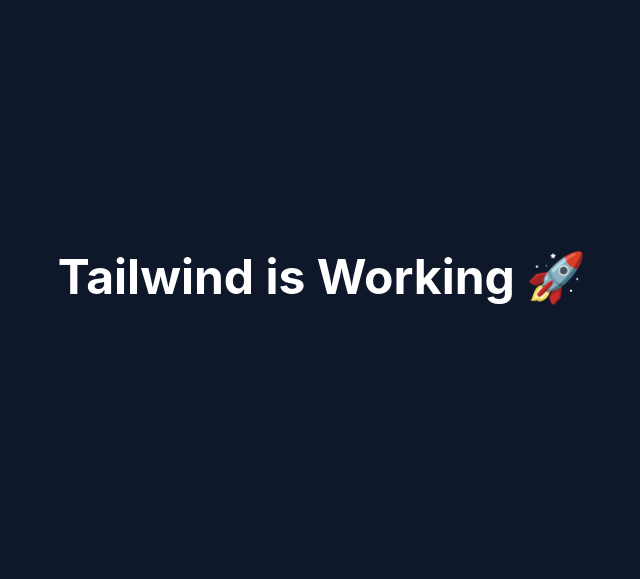
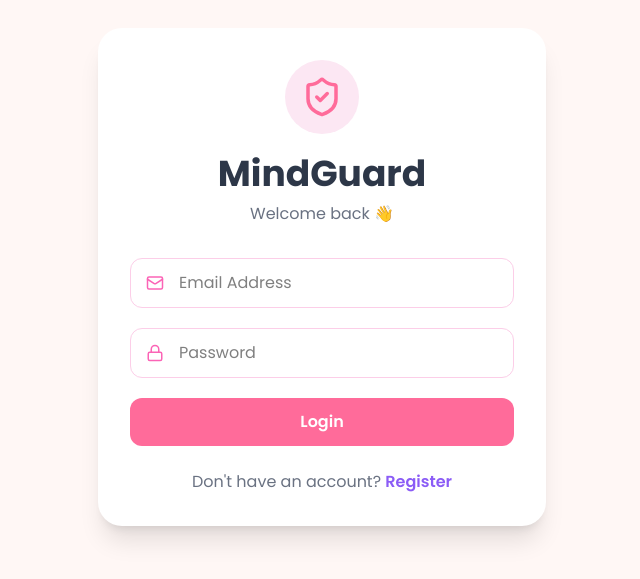
Before and after one commit to shehwarm/MindGuard, a React app in the folder frontend/: page /login in a window 1280 px wide. Shown: the part 123-702 px from the top of the page, without its empty margins (318-958 px from the left). Built offline with nearby package versions, Linux system fonts and the light colour scheme; the HTML template or start-up script is replaced by a standard one.

Commit message:
feat: add login page with form validation and styling, integrate lucide-react icons

```diff
--- a/frontend/package.json
+++ b/frontend/package.json
@@ -12,6 +12,7 @@
   "dependencies": {
     "@tailwindcss/vite": "^4.3.3",
     "axios": "^1.19.0",
+    "lucide-react": "^1.28.0",
     "react": "^19.2.8",
     "react-dom": "^19.2.8",
     "react-router-dom": "^7.18.2",
--- a/frontend/src/App.jsx
+++ b/frontend/src/App.jsx
@@ -1,10 +1,30 @@
+import { Routes, Route, Navigate } from "react-router-dom";
+
+import Login from "./pages/Login";
+import Register from "./pages/Register";
+import Dashboard from "./pages/Dashboard";
+import ProtectedRoute from "./routes/ProtectedRoute";
+
 function App() {
   return (
-    <div className="min-h-screen bg-slate-900 flex items-center justify-center">
-      <h1 className="text-5xl font-bold text-white">
-        Tailwind is Working 🚀
-      </h1>
-    </div>
+    <Routes>
+      {/* Redirect root to login */}
+      <Route path="/" element={<Navigate to="/login" replace />} />
+
+      {/* Public Routes */}
+      <Route path="/login" element={<Login />} />
+      <Route path="/register" element={<Register />} />
+
+      {/* Protected Route */}
+      <Route
+        path="/dashboard"
+        element={
+          <ProtectedRoute>
+            <Dashboard />
+          </ProtectedRoute>
+        }
+      />
+    </Routes>
   );
 }
 
--- a/frontend/src/index.css
+++ b/frontend/src/index.css
@@ -1 +1,8 @@
+@import url("https://fonts.googleapis.com/css2?family=Poppins:wght@300;400;500;600;700&display=swap");
+
 @import "tailwindcss";
+
+body {
+    font-family: "Poppins", sans-serif;
+    background-color: #FFF7F5;
+}
--- a/frontend/src/pages/Login.jsx
+++ b/frontend/src/pages/Login.jsx
@@ -1,15 +1,17 @@
 import { useState } from "react";
-import axios from "axios";
+import { useNavigate, Link } from "react-router-dom";
+import { ShieldCheck, Mail, Lock } from "lucide-react";
 import api from "../services/api";
-import { useNavigate } from "react-router-dom";
 
 function Login() {
+  const navigate = useNavigate();
+
   const [formData, setFormData] = useState({
     email: "",
     password: "",
   });
 
-    const navigate = useNavigate();
+  const [loading, setLoading] = useState(false);
 
   const handleChange = (e) => {
     setFormData({
@@ -21,47 +23,115 @@
   const handleSubmit = async (e) => {
     e.preventDefault();
 
+    if (!formData.email || !formData.password) {
+      alert("Please fill all fields");
+      return;
+    }
+
     try {
+      setLoading(true);
+
       const response = await api.post("/auth/login", formData);
 
       localStorage.setItem("token", response.data.token);
 
       navigate("/dashboard");
-
     } catch (error) {
       console.error(error);
 
-    alert("Login Failed!");
+      alert(
+        error.response?.data?.message || "Invalid email or password."
+      );
+    } finally {
+      setLoading(false);
     }
   };
 
   return (
-    <div style={{ padding: "40px" }}>
-      <h1>MindGuard Login</h1>
+    <div className="min-h-screen bg-[#FFF7F5] flex items-center justify-center px-6">
 
-      <form onSubmit={handleSubmit}>
+      <div className="w-full max-w-md bg-white rounded-3xl shadow-xl p-8">
+
+        <div className="flex justify-center">
+          <div className="bg-pink-100 p-4 rounded-full">
+            <ShieldCheck
+              size={42}
+              className="text-[#FF6B9A]"
+            />
+          </div>
+        </div>
+
+        <h1 className="text-4xl font-bold text-center text-[#2D3748] mt-5">
+          MindGuard
+        </h1>
+
+        <p className="text-center text-gray-500 mt-2">
+          Welcome back 👋
+        </p>
+
+        <form
+          onSubmit={handleSubmit}
+          className="mt-8 space-y-5"
+        >
+
+          <div className="relative">
+
+            <Mail
+              size={18}
+              className="absolute left-4 top-4 text-pink-400"
+            />
+
             <input
               type="email"
               name="email"
-          placeholder="Enter Email"
+              placeholder="Email Address"
               value={formData.email}
               onChange={handleChange}
+              className="w-full border border-pink-200 rounded-xl py-3 pl-12 pr-4 outline-none focus:border-[#FF6B9A] focus:ring-2 focus:ring-pink-200"
             />
 
-        <br /><br />
+          </div>
+
+          <div className="relative">
+
+            <Lock
+              size={18}
+              className="absolute left-4 top-4 text-pink-400"
+            />
 
             <input
               type="password"
               name="password"
-          placeholder="Enter Password"
+              placeholder="Password"
               value={formData.password}
               onChange={handleChange}
+              className="w-full border border-pink-200 rounded-xl py-3 pl-12 pr-4 outline-none focus:border-[#FF6B9A] focus:ring-2 focus:ring-pink-200"
             />
 
-        <br /><br />
+          </div>
 
-        <button>Login</button>
+          <button
+            type="submit"
+            disabled={loading}
+            className="w-full bg-[#FF6B9A] hover:bg-pink-600 text-white py-3 rounded-xl font-semibold transition duration-300 hover:scale-[1.02] disabled:opacity-70"
+          >
+            {loading ? "Logging in..." : "Login"}
+          </button>
+
         </form>
+
+        <p className="text-center text-gray-500 mt-6">
+          Don't have an account?{" "}
+          <Link
+            to="/register"
+            className="text-[#8B5CF6] font-semibold hover:underline"
+          >
+            Register
+          </Link>
+        </p>
+
+      </div>
+
     </div>
   );
 }
```
Also changed, not shown: 1 other file (tests, documents, lock files or other folders). Lines whose indentation alone changed are shown as unchanged.
